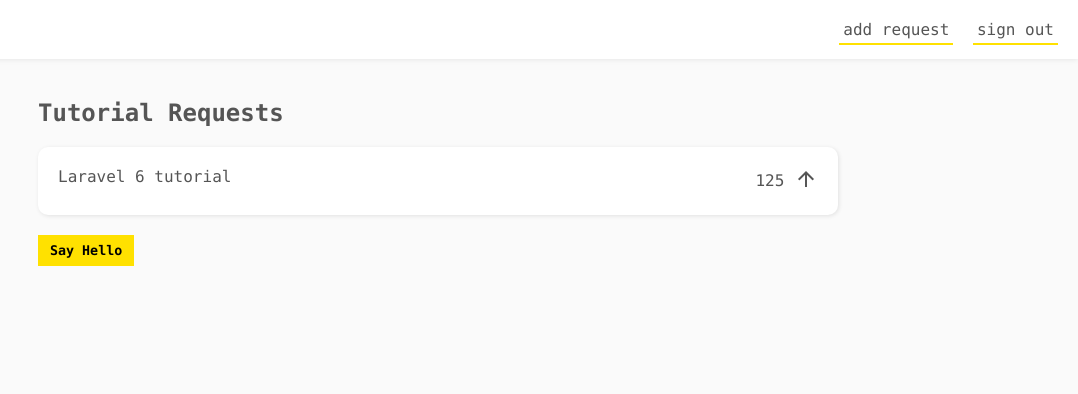
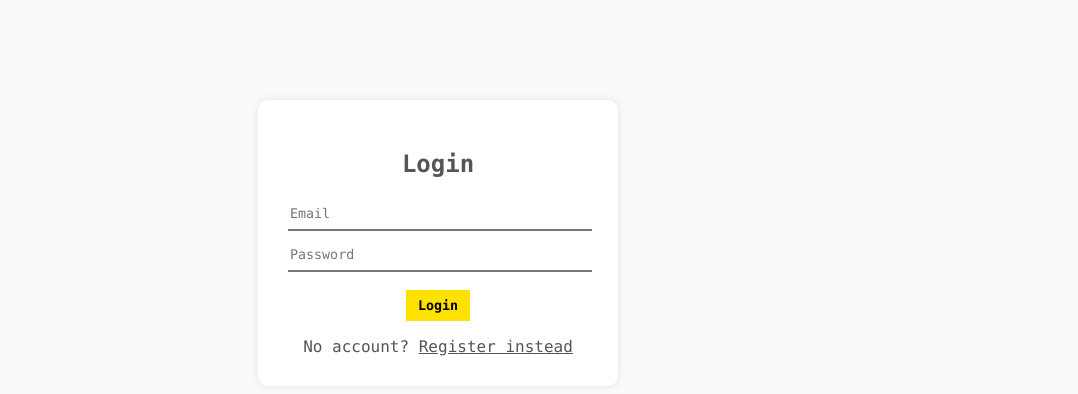
Before and after one commit to hardliver/firebase_function, a plain HTML site: page public/index.html in a window 1280 px wide. Shown: the whole page, without its empty margins (202-1280 px from the left). Drawn offline with Linux system fonts and the light colour scheme; some packages are replaced by stand-ins of ours.

Commit message:
#6 - Auth Modal Templates

```diff
--- a/public/css/styles.css
+++ b/public/css/styles.css
@@ -108,3 +108,26 @@ button {
 	font-family: inherit;
 	cursor: pointer;
 }
+
+/* auth styles */
+.auth {
+	width: 100%;
+	height: 100%;
+	position: fixed;
+	background: #fafafa;
+	display: none;
+	z-index: 1;
+}
+.auth.open {
+	display: block;
+}
+.auth a {
+	text-decoration: underline;
+	cursor: pointer;
+}
+.auth .modal {
+	display: none;
+}
+.auth .modal.active {
+	display: block;
+}
--- a/public/index.html
+++ b/public/index.html
@@ -11,6 +11,31 @@
 </head>
 
 <body>
+
+  <!-- auth modals -->
+  <div class="auth open">
+    <div class="modal active">
+      <h2>Login</h2>
+      <form class="login">
+        <input type="text" name="email" placeholder="Email">
+        <input type="password" name="password" placeholder="Password">
+        <button>Login</button>
+        <p class="error"></p>
+      </form>
+      <div>No account? <a class="switch">Register instead</a></div>
+    </div>
+    <div class="modal">
+      <h2>Register</h2>
+      <form class="register">
+        <input type="text" name="email" placeholder="Email">
+        <input type="password" name="password" placeholder="Password">
+        <button>Register</button>
+        <p class="error"></p>
+      </form>
+      <div>Got an account? <a class="switch">Login instead</a></div>
+    </div>
+  </div>
+
   <!-- new request modal -->
   <div class="new-request">
     <div class="modal">
@@ -55,6 +80,7 @@
   <script src="/__/firebase/init.js"></script>
 
   <script src="js/app.js"></script>
+  <script src="js/auth.js"></script>
 </body>
 
 </html>
--- /dev/null
+++ b/public/js/auth.js
@@ -0,0 +1,10 @@
+const authSwitchLinks = document.querySelectorAll('.switch');
+const authModals = document.querySelectorAll('.auth .modal');
+const authWrapper = document.querySelector('.auth');
+
+// toggle auth modals
+authSwitchLinks.forEach(link => {
+  link.addEventListener('click', () => {
+    authModals.forEach(modal => modal.classList.toggle('active'))
+  });
+});
```
